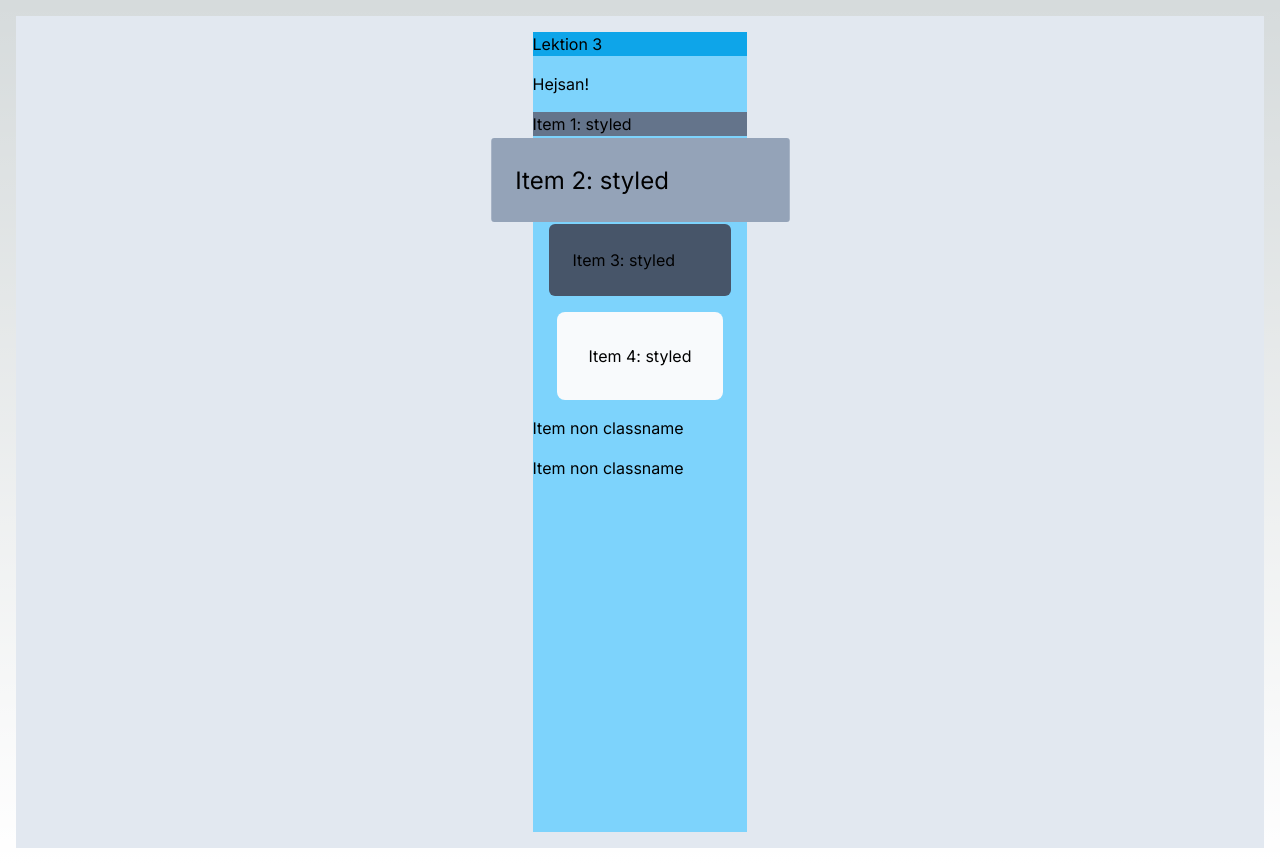
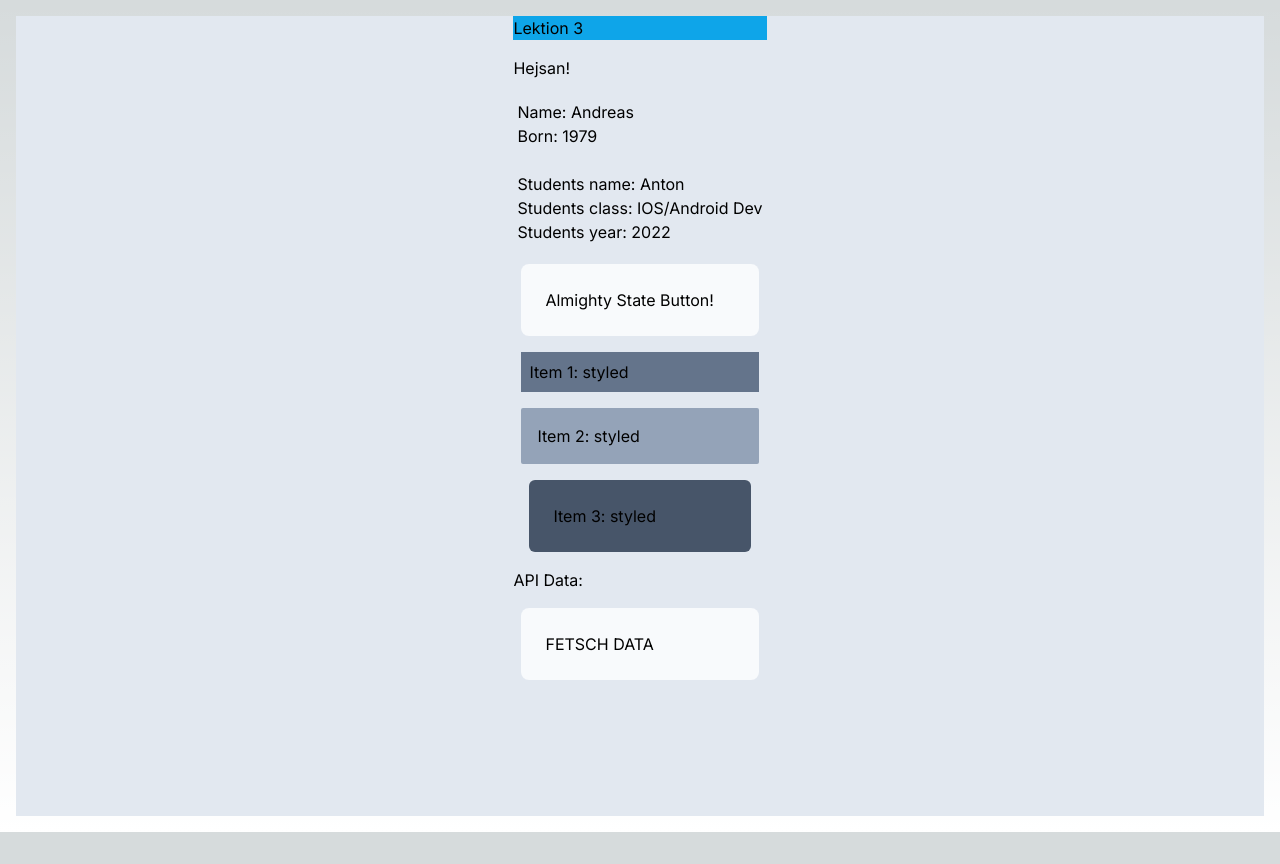
Before and after one commit to rhiz0m/nextjs_week_one_lessions, a Next.js app: page /lession3 in a window 1280 px wide. After the commit the page ends 832 px from the top, so only its background shows below. Built offline with nearby package versions, Linux system fonts and the light colour scheme.

Commit message:
uppgifter.Lektion 3

```diff
--- a/app/lession1/page.tsx
+++ b/app/lession1/page.tsx
@@ -1,6 +1,6 @@
 import Image from "next/image";
 
-export default function lektion1() {
+export default function Lession1() {
   return (
     <main className="flex min-h-screen flex-col items-center justify-between p-24">
       <div>
--- a/app/lession2/page.tsx
+++ b/app/lession2/page.tsx
@@ -48,7 +48,7 @@ enum dayOfTheWeek {
 
 let pickAday: dayOfTheWeek = dayOfTheWeek.monday;
 
-export default function lektion2() {
+export default function Lession2() {
   return (
     <main className="flex min-h-screen flex-col items-center justify-between p-24">
       <div>
--- a/app/lession3/page.tsx
+++ b/app/lession3/page.tsx
@@ -1,19 +1,85 @@
-import Image from "next/image";
+"use client";
+import { useState } from "react";
 
-export default function lektion3() {
+// All components and pages are by default SERVER
+// You cant show objects in RETURN
+
+export default function Lession3() {
+  interface Student {
+    name: string;
+    class: string;
+    year: number;
+  }
+
+  // useState Hook
+
+  const [apiData, setApiData] = useState<string>("");
+  const [name, setName] = useState<string>("Andreas ");
+  const [num, setNum] = useState<number>(1979);
+  const [student, setStudent] = useState<Student>({
+    name: "Anton",
+    class: "IOS/Android Dev",
+    year: 2022,
+  });
+
+  // Async function
+  const fetchData = async () => {
+    console.log("I am being clicked");
+    // Getting data
+    const response = await fetch(
+      "https://jsonplaceholder.typicode.com/todos/1"
+    );
+
+    //await response.json
+    //setApiData(await response.json()); get a whole object.
+
+    // Transform the whole object to a string, stringified. Dont forget the await in response.json, else it returns an empty object.
+
+    if (response.status) {
+      setApiData(JSON.stringify(await response.json()));
+      console.log(apiData);
+    }
+  };
+
   return (
     <main className="m-4 flex min-h-screen flex-col items-center justify-center bg-slate-200 ">
-      <div className="m-4 space-y-4  flex-col h-screen bg-sky-300 ">
+      <div className="m-2n space-y-4  flex-col h-screen bg-sky-7ö00 ">
         <p className="bg-sky-500 hover:bg-sky-200">Lektion 3</p>
         <p> Hejsan! </p>
-        <p className="bg-slate-500">Item 1: styled</p>
-        <p className="m-2 p-4 rounded-sm bg-slate-400 transition-transform hover: scale-150">
-          Item 2: styled
+        <p className="p-1">
+          Name: {name} <br />
+          Born: {num}
         </p>
+        <p className="p-1">
+          Students name: {student.name} <br />
+          Students class: {student.class} <br />
+          Students year: {student.year}
+        </p>
+        <p
+          onClick={() => {
+            setName("Linda ");
+            setNum(1981);
+            setStudent({
+              name: "Linda",
+              class: "Ethnology",
+              year: 2008,
+            });
+          }}
+          className="m-2 p-6 rounded-lg bg-slate-50 hover: cursor-pointer"
+        >
+          Almighty State Button!
+        </p>
+
+        <p className="m-2 p-2 bg-slate-500">Item 1: styled</p>
+        <p className="m-2 p-4 rounded-sm bg-slate-400">Item 2: styled</p>
         <p className="m-4 p-6 rounded-md bg-slate-600">Item 3: styled</p>
-        <p className="m-6 p-8 rounded-lg bg-slate-50">Item 4: styled</p>
-        <p>Item non classname</p>
-        <p>Item non classname</p>
+        <p>API Data: {apiData}</p>
+        <p
+          onClick={fetchData}
+          className="m-2 p-6 rounded-lg bg-slate-50 hover: cursor-pointer"
+        >
+          FETSCH DATA
+        </p>
       </div>
     </main>
   );
--- a/app/page.tsx
+++ b/app/page.tsx
@@ -2,12 +2,13 @@ import Image from "next/image";
 
 export default function Home() {
   return (
+
     <main className="flex min-h-screen flex-col items-center justify-between p-24">
       <div>
-        <p className="text-black bold font-bold">Lession Content, Week 1:</p>
+        <p className="text-black bold font-bold">Lessions, Week 1. Content:</p>
         <p className="text-black">Lession 1: Routing, Urls, api & typescript</p>
         <p className="text-black">Lession 2: Protokoll & Typescript</p>
-        <p className="text-black">Lession 3:</p>
+        <p className="text-black">Lession 3: useState, TailWind & fetch() </p>
       </div>
     </main>
   );
```
